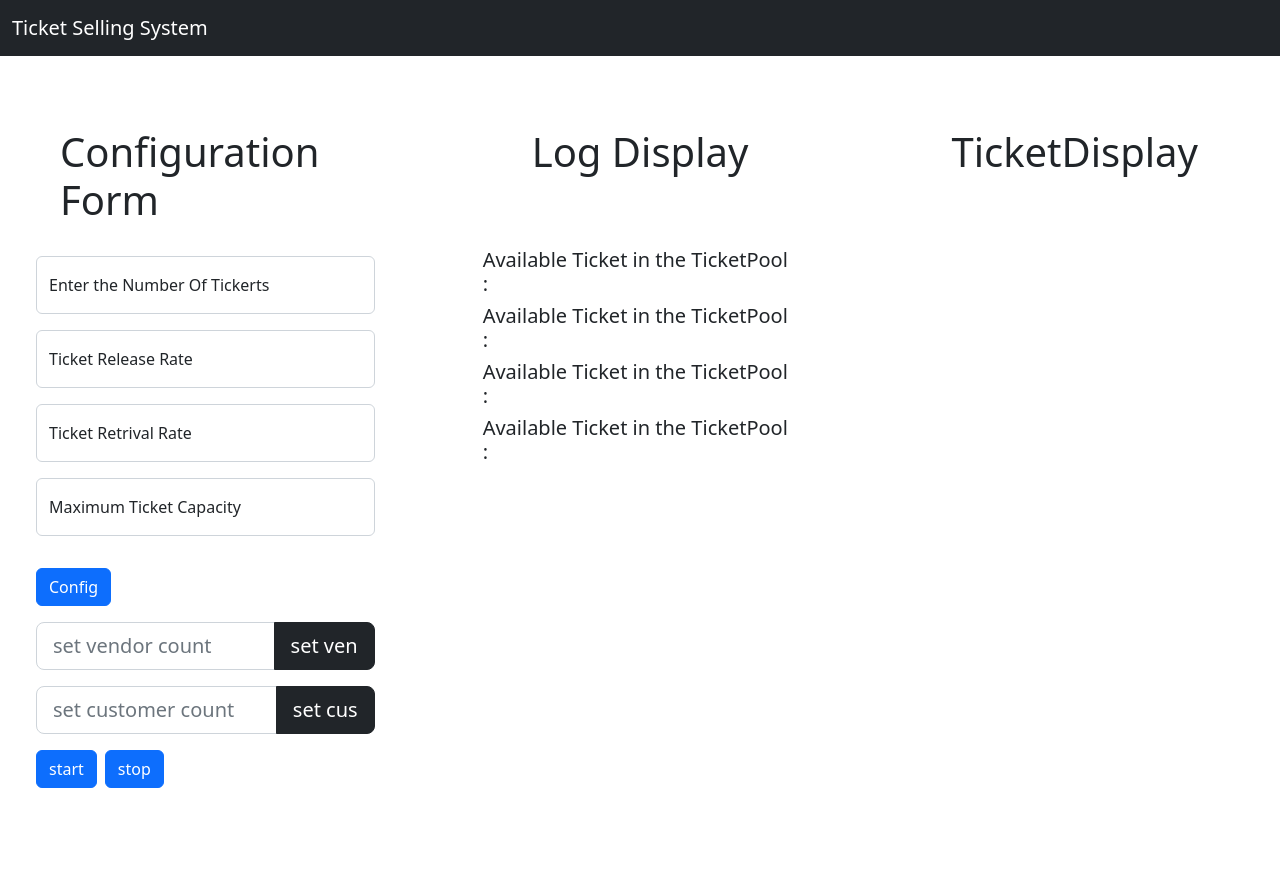
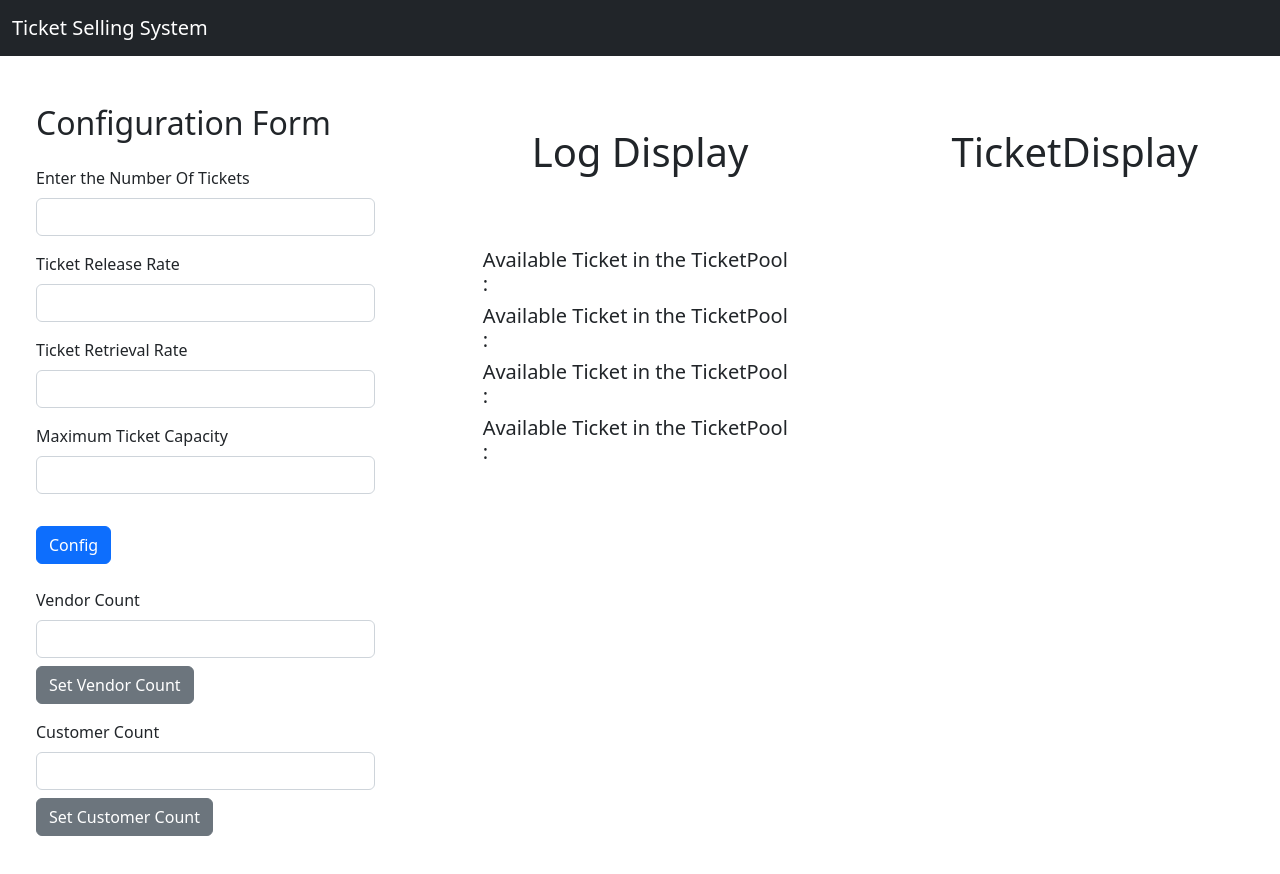
Before and after one commit to Kavishcan/ticket-selling, a React (Vite) app: page / in a window 1280 px wide. Shown: the top 874 px of the page. Before the commit the page ends 836 px from the top, so only its background shows below. Built offline with nearby package versions, Linux system fonts and the light colour scheme.

Commit message:
Add axios and the request

```diff
--- a/src/App.tsx
+++ b/src/App.tsx
@@ -1,36 +1,152 @@
-import ButtonConfig from "./components/ButtonConfig";
-import ButtonList from "./components/ButtonList";
-import Button from "./components/ButtonList";
-import Input from "./components/Input";
-import InputButtons from "./components/InputButtons";
+import React, { useState } from "react";
+import axios from "axios";
 import LogDisplay from "./components/LogDisplay";
 import TicketDisplay from "./components/TicketDisplay";
 import NavBar from "./components/NavBar";
 
 function App() {
-  let inputFields = [
-    "Enter the Number Of Tickerts",
-    "Ticket Release Rate",
-    "Ticket Retrival Rate",
-    "Maximum Ticket Capacity",
-  ];
-  let buttonNames = ["start", "stop"];
-  let buttonFields = ["set ven", "set cus"];
-  let buttonInputs = ["set vendor count","set customer count"];
-  let buttonColor = ["primary" ,"danger"];
+  const [numberOfTickets, setNumberOfTickets] = useState("");
+  const [ticketReleaseRate, setTicketReleaseRate] = useState("");
+  const [ticketRetrievalRate, setTicketRetrievalRate] = useState("");
+  const [maxTicketCapacity, setMaxTicketCapacity] = useState("");
+  const [vendorCount, setVendorCount] = useState("");
+  const [customerCount, setCustomerCount] = useState("");
+
+  const handleInputChange =
+    (setter: React.Dispatch<React.SetStateAction<string>>) =>
+    (event: React.ChangeEvent<HTMLInputElement>) => {
+      setter(event.target.value);
+      console.log(event.target.value);
+    };
+
+  const handleSubmit = () => {
+    const data = {
+      numberOfTickets,
+      ticketReleaseRate,
+      ticketRetrievalRate,
+      maxTicketCapacity,
+    };
+
+    axios
+      .post("/api/tickets", data)
+      .then((response) => {
+        console.log("Data sent successfully:", response.data);
+      })
+      .catch((error) => {
+        console.error("There was an error sending the data:", error);
+      });
+  };
+
+  const handleVendorSubmit = () => {
+    axios
+      .post("/api/vendor-count", { vendorCount })
+      .then((response) => {
+        console.log("Vendor count sent successfully:", response.data);
+      })
+      .catch((error) => {
+        console.error("There was an error sending the vendor count:", error);
+      });
+  };
+
+  const handleCustomerSubmit = () => {
+    axios
+      .post("/api/customer-count", { customerCount })
+      .then((response) => {
+        console.log("Customer count sent successfully:", response.data);
+      })
+      .catch((error) => {
+        console.error("There was an error sending the customer count:", error);
+      });
+  };
 
   return (
     <div>
       <NavBar />
-      <div className="row ">
+      <div className="row">
         <div className="container-xxl col p-5">
-          <Input heading="Configuration Form" inputFields={inputFields} />
-          <ButtonConfig>Config</ButtonConfig>
-          <InputButtons buttonFields={buttonFields} buttonInputs={buttonInputs} />
-          <ButtonList buttonNames={buttonNames} buttonColor={buttonColor}/>
+          <h2 className="mb-4">Configuration Form</h2>
+          <form>
+            <div className="mb-3">
+              <label className="form-label">Enter the Number Of Tickets</label>
+              <input
+                type="text"
+                className="form-control"
+                value={numberOfTickets}
+                onChange={handleInputChange(setNumberOfTickets)}
+              />
+            </div>
+            <div className="mb-3">
+              <label className="form-label">Ticket Release Rate</label>
+              <input
+                type="text"
+                className="form-control"
+                value={ticketReleaseRate}
+                onChange={handleInputChange(setTicketReleaseRate)}
+              />
+            </div>
+            <div className="mb-3">
+              <label className="form-label">Ticket Retrieval Rate</label>
+              <input
+                type="text"
+                className="form-control"
+                value={ticketRetrievalRate}
+                onChange={handleInputChange(setTicketRetrievalRate)}
+              />
+            </div>
+            <div className="mb-3">
+              <label className="form-label">Maximum Ticket Capacity</label>
+              <input
+                type="text"
+                className="form-control"
+                value={maxTicketCapacity}
+                onChange={handleInputChange(setMaxTicketCapacity)}
+              />
+            </div>
+            <button
+              type="button"
+              className="btn btn-primary mt-3"
+              onClick={handleSubmit}
+            >
+              Config
+            </button>
+          </form>
+          <div className="mt-4">
+            <div className="mb-3">
+              <label className="form-label">Vendor Count</label>
+              <input
+                type="text"
+                className="form-control"
+                value={vendorCount}
+                onChange={handleInputChange(setVendorCount)}
+              />
+              <button
+                type="button"
+                className="btn btn-secondary mt-2"
+                onClick={handleVendorSubmit}
+              >
+                Set Vendor Count
+              </button>
+            </div>
+            <div className="mb-3">
+              <label className="form-label">Customer Count</label>
+              <input
+                type="text"
+                className="form-control"
+                value={customerCount}
+                onChange={handleInputChange(setCustomerCount)}
+              />
+              <button
+                type="button"
+                className="btn btn-secondary mt-2"
+                onClick={handleCustomerSubmit}
+              >
+                Set Customer Count
+              </button>
+            </div>
+          </div>
         </div>
 
-        <div className="col  p-5">
+        <div className="col p-5">
           <LogDisplay />
         </div>
         <div className="col p-5">
--- a/src/components/ButtonConfig.tsx
+++ b/src/components/ButtonConfig.tsx
@@ -1,21 +1,12 @@
-import React from 'react'
-import axios from 'axios';
+import React from "react";
+import axios from "axios";
 
 interface Props {
   children: string;
 }
 
-export const ButtonConfig = ({children}:Props) => {
-  const getConfig = () => {
-    try {
-      const response = axios.post("http://localhost:8081/api/ticket-configuration/config")
-    } catch (error) {
-
-    }
-  };
-  return (
-    <button className="btn btn-primary mt-3" >{children}</button>
-  )
-}
+export const ButtonConfig = ({ children }: Props) => {
+  return <button className="btn btn-primary mt-3">{children}</button>;
+};
 
 export default ButtonConfig;
```
